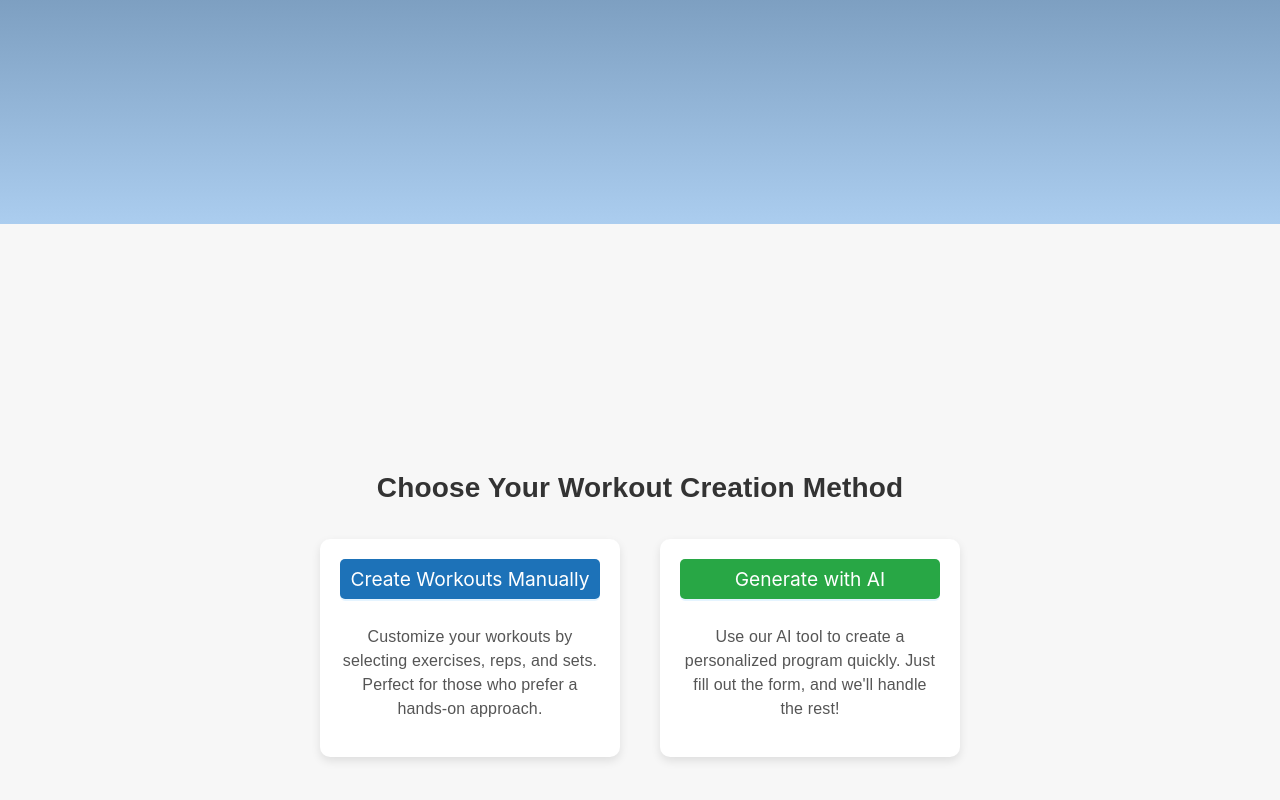
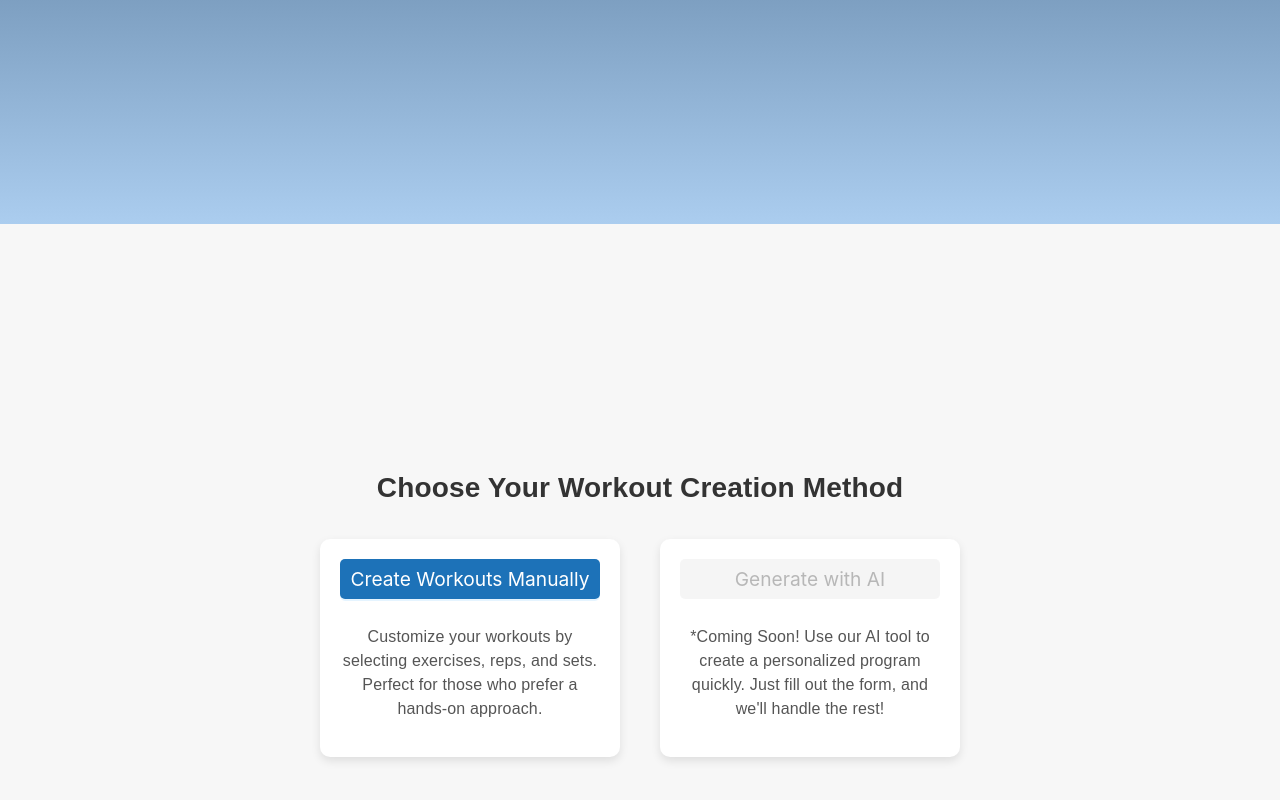
Before and after one commit to aaron3993/gym-guru, a React (Create React App) app: page / in a window 1280 px wide. Shown: the part 588-1388 px from the top of the page. Built offline with nearby package versions, Linux system fonts and the light colour scheme; no server answers; sample sign-in values are in the browser's storage.

Commit message:
disabled ai buttons

```diff
--- a/src/pages/Home/Home.js
+++ b/src/pages/Home/Home.js
@@ -54,12 +54,17 @@ const Home = () => {
               </p>
             </div>
             <div className="option">
-              <Button type="primary" className="ai-button" onClick={showModal}>
+              <Button
+                type="primary"
+                disabled
+                className="ai-button"
+                onClick={showModal}
+              >
                 Generate with AI
               </Button>
               <p className="option-note">
-                Use our AI tool to create a personalized program quickly. Just
-                fill out the form, and we'll handle the rest!
+                *Coming Soon! Use our AI tool to create a personalized program
+                quickly. Just fill out the form, and we'll handle the rest!
               </p>
             </div>
           </div>
--- a/src/pages/Programs/Programs.js
+++ b/src/pages/Programs/Programs.js
@@ -45,12 +45,17 @@ const Programs = () => {
         </div>
 
         <div className="option">
-          <Button type="primary" onClick={showModal} className="ai-button">
+          <Button
+            type="primary"
+            disabled
+            onClick={showModal}
+            className="ai-button"
+          >
             Generate with AI
           </Button>
           <p className="option-note">
-            Let our AI design a personalized program for you in seconds. Just
-            provide your goals, and we’ll handle the rest.
+            *Coming Soon! Let our AI design a personalized program for you in
+            seconds. Just provide your goals, and we’ll handle the rest.
           </p>
         </div>
       </div>
```
